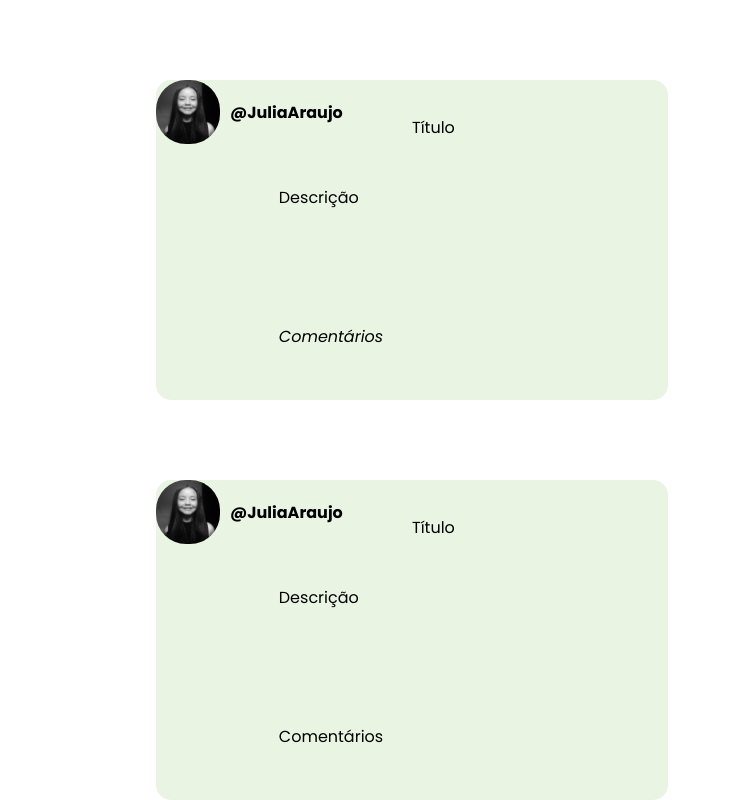
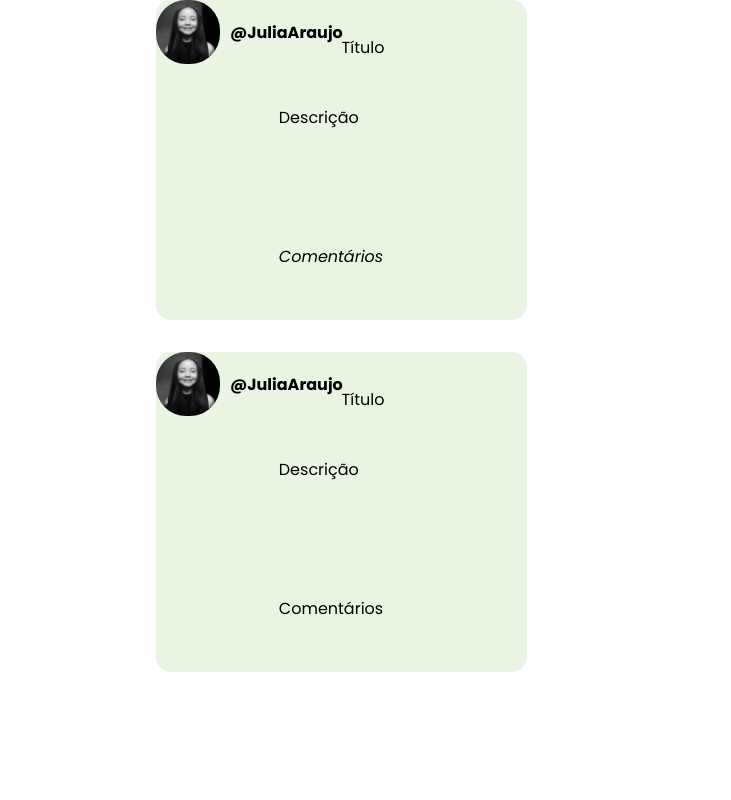
Before and after one commit to JuliaAraujoOliveira/projeto-pessoal-SPtech, a website: page site/home.html in a window 1280 px wide. Shown: the full height of the page, 304-1035 px from the left. Drawn offline with nearby package versions, Linux system fonts and the light colour scheme; files whose address does not match are found by name.

Commit message:
alteração na funcção de post

```diff
--- a/site/css/style.css
+++ b/site/css/style.css
@@ -128,11 +128,12 @@
 
 
 .publica {
-    margin-top: 5rem;
+
     background-color: #E9F4E3;
-    width: 40vw;
+    width: 100%;
     border-radius: 15px;
     height: 40vh;
+    margin-bottom: 2rem;
     display: flex; /* Allow child elements to align horizontally */
   }
 
```
Also changed, not shown: site/assets/foto-autora.jpeg (deleted), 1 other file.
